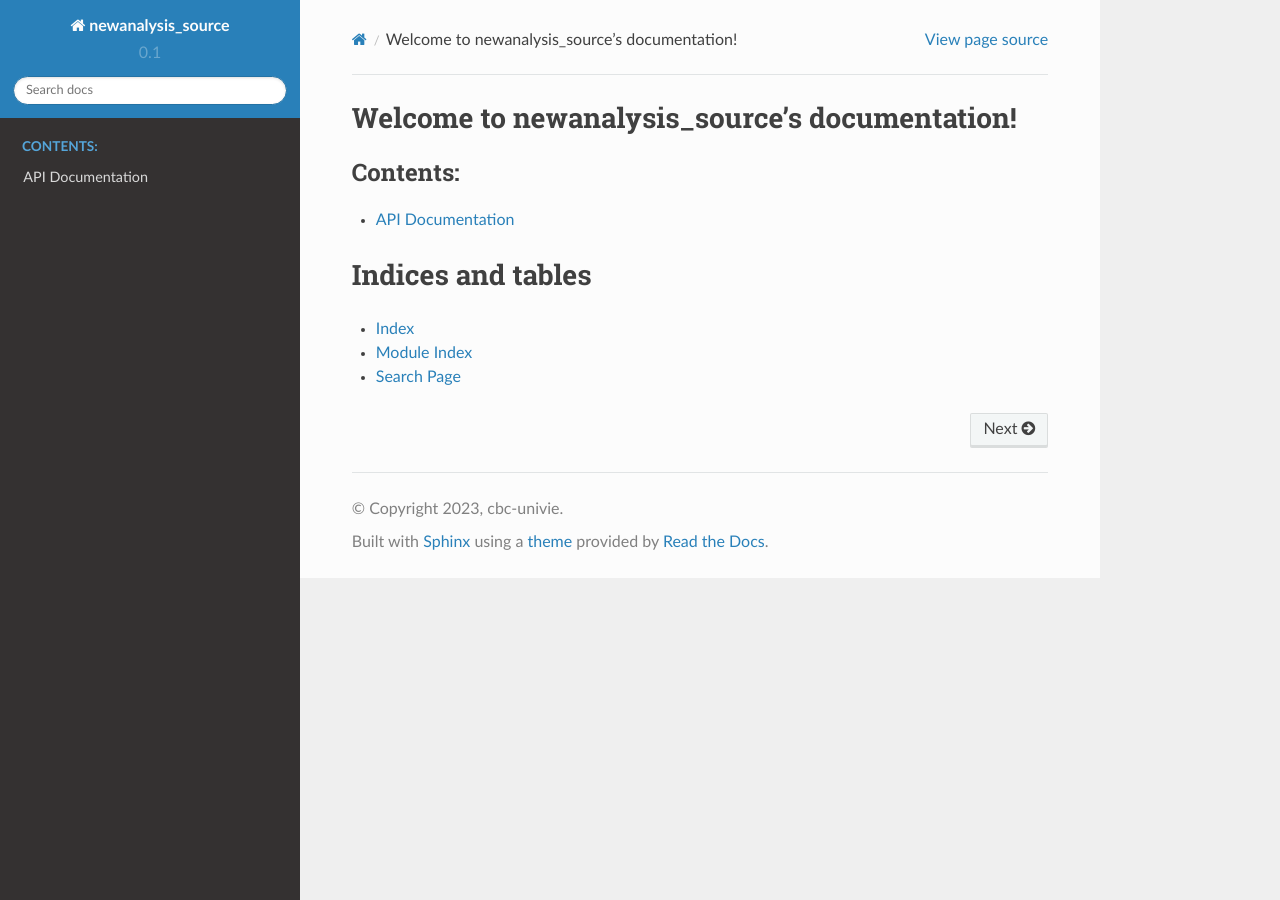
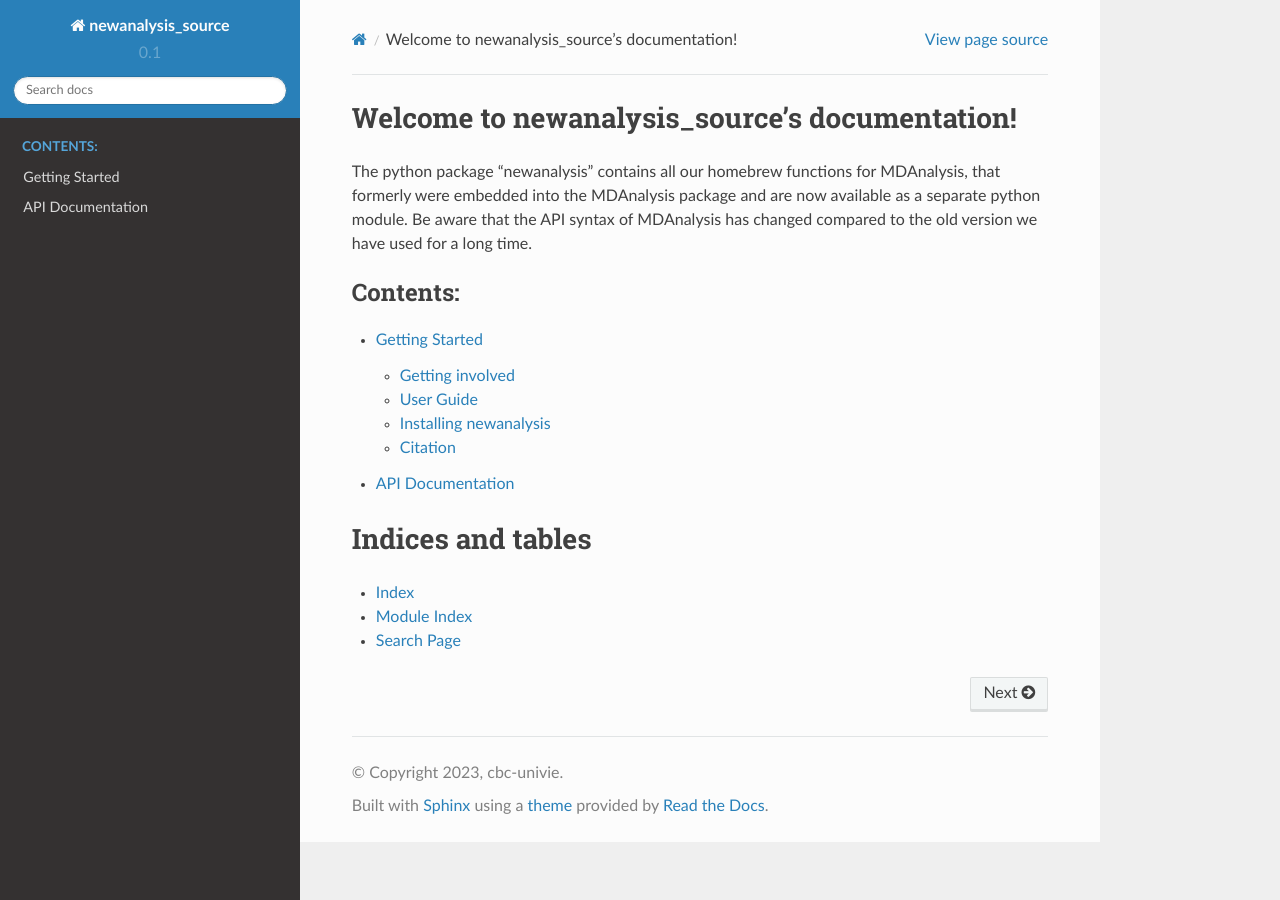
Before and after one commit to cbc-univie/mdy-newanalysis-package, a Sphinx documentation site: the page built from docs/index.rst, in a window 1280 px wide. Built offline with Sphinx 7.4.7 and the Read the Docs theme 2.0.0, drawn with Linux system fonts in a browser that asks for light colours.

Commit message:
getting started page

```diff
--- a/docs/index.rst
+++ b/docs/index.rst
@@ -6,10 +6,15 @@
 Welcome to newanalysis_source's documentation!
 ==============================================
 
+The python package "newanalysis" contains all our homebrew functions for MDAnalysis,
+that formerly were embedded into the MDAnalysis package and are now available as a separate python module.
+Be aware that the API syntax of MDAnalysis has changed compared to the old version we have used for a long time.
+
 .. toctree::
-   :maxdepth: 4
+   :maxdepth: 2
    :caption: Contents:
 
+   ./getting_started.rst
    ./api.rst
 
 
```
Also changed, not shown: docs/getting_started.rst (added, +58 -0 lines).
